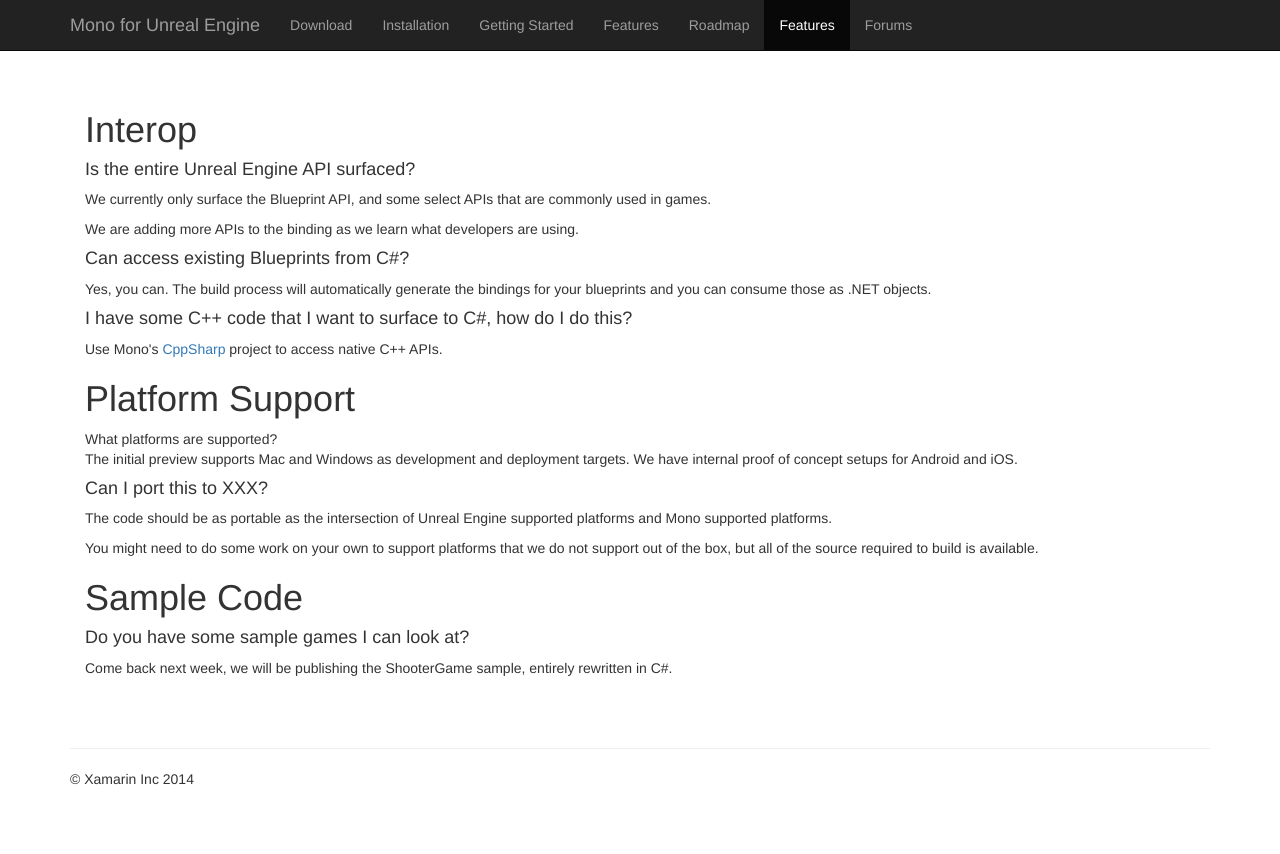
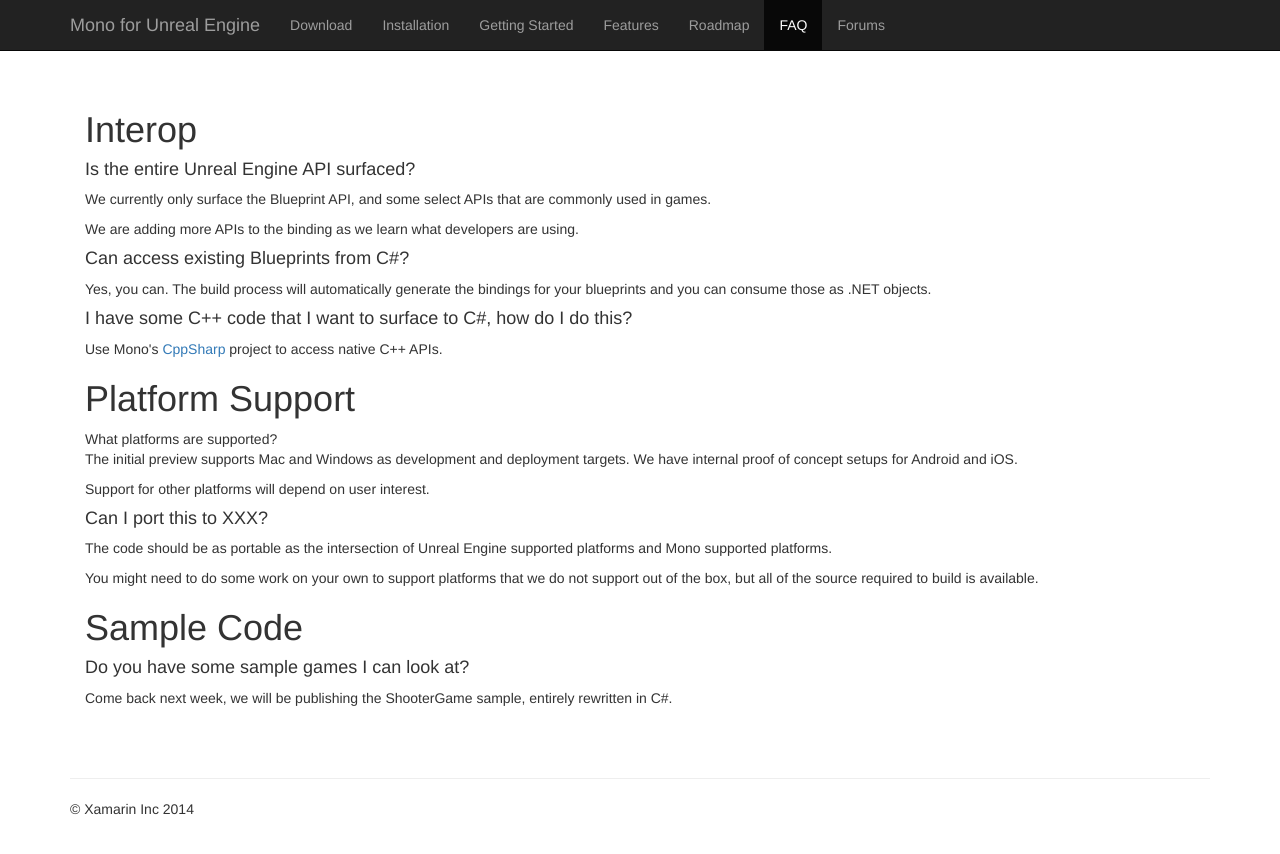
Before and after one commit to mono-ue-old/mono-ue.github.io, a Jekyll site: the page built from faq.html, in a window 1280 px wide. Shown: the top 854 px of the page. Built offline with Jekyll 4.4.1, drawn with Linux system fonts in a browser that asks for light colours; nearby versions of some CDN libraries; Markdown is read by kramdown in place of the engine named in the settings.

Commit message:
Oops, fix title

```diff
--- a/faq.html
+++ b/faq.html
@@ -1,6 +1,6 @@
 ---
 layout: content
-title: Features
+title: FAQ
 group: navigation
 order: 6
 ---
@@ -36,6 +36,8 @@
 	and deployment targets.   We have internal proof of concept
 	setups for Android and iOS.
 
+	<p>Support for other platforms will depend on user interest.
+
     <h4>Can I port this to XXX?</h4>
 
     	<p>The code should be as portable as the intersection of
```
